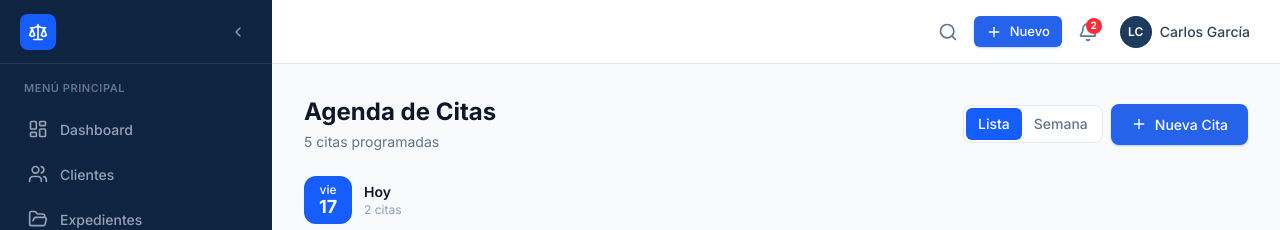
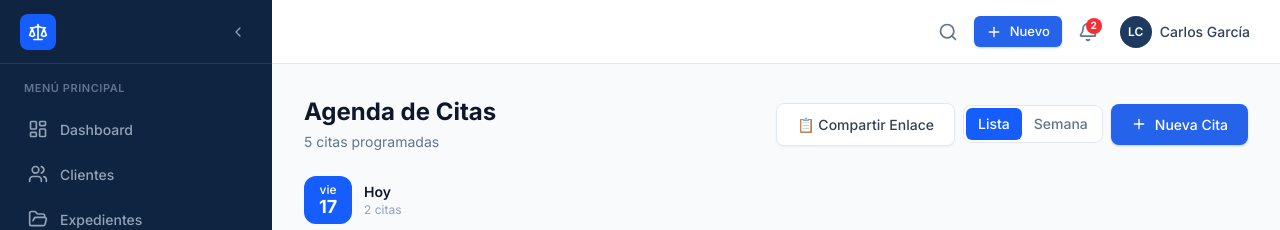
Before and after one commit to Masio84/JuridIQ, a Next.js app: page /dashboard/citas in a window 1280 px wide. Shown: the top 230 px of the page. Built offline with nearby package versions, Linux system fonts and the light colour scheme.

Commit message:
feat: add copy public scheduling link button in agenda

```diff
--- a/src/app/dashboard/citas/page.tsx
+++ b/src/app/dashboard/citas/page.tsx
@@ -59,6 +59,16 @@ export default function CitasPage() {
           <p className="text-sm text-slate-500 mt-1">{mockCitas.length} citas programadas</p>
         </div>
         <div className="flex items-center gap-2">
+          <button
+            onClick={() => {
+              navigator.clipboard.writeText(window.location.origin + '/agendar');
+              alert('Enlace de autoagendado público copiado al portapapeles');
+            }}
+            className="btn btn-secondary hidden sm:flex"
+            title="Copiar enlace público para clientes"
+          >
+            📋 Compartir Enlace
+          </button>
           <div className="flex bg-white border border-slate-200 rounded-lg p-0.5">
             {(['lista', 'semana'] as ViewMode[]).map((v) => (
               <button
```
